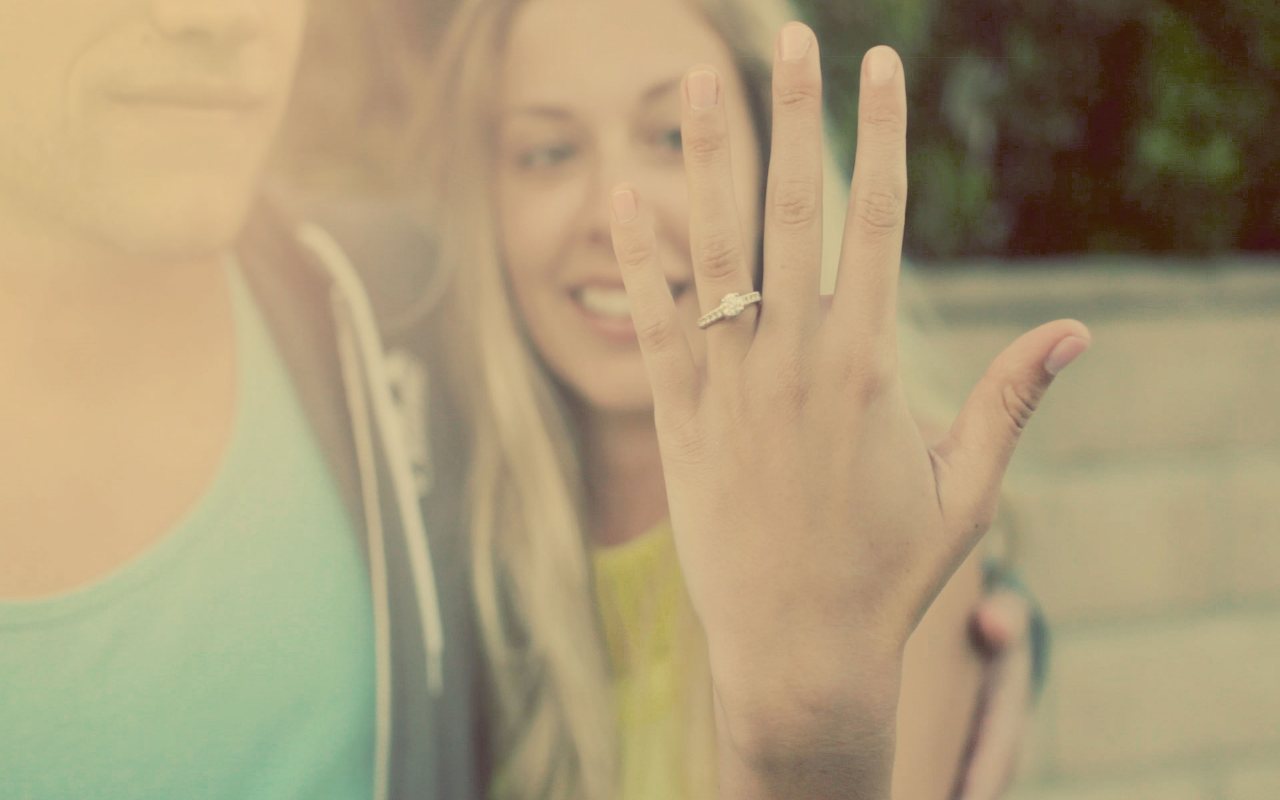
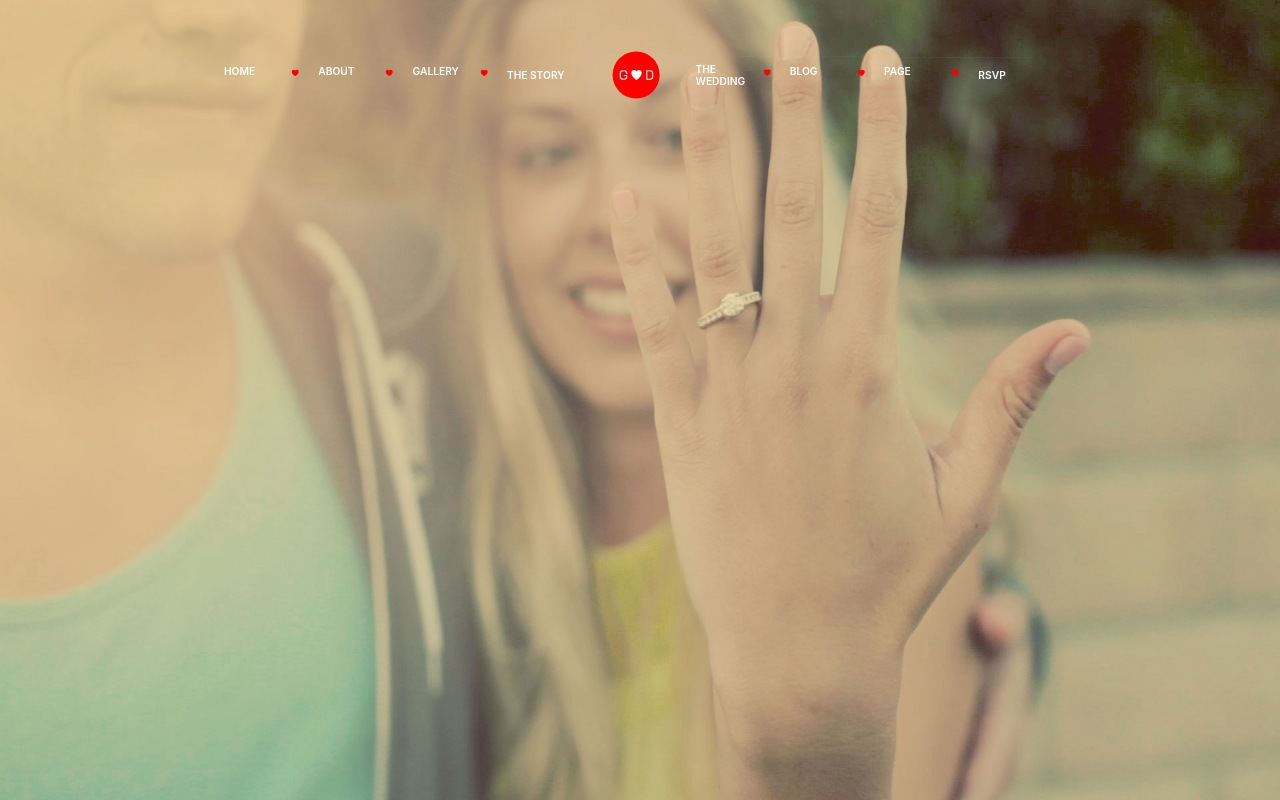
Before and after one commit to Abhishekr2122/code-nimbus-assignment, a React (Create React App) app: page / in a window 1280 px wide. Built offline with nearby package versions, Linux system fonts and the light colour scheme.

Commit message:
Built nav element.

```diff
--- a/src/components/NavBar.js
+++ b/src/components/NavBar.js
@@ -1,9 +1,64 @@
+import HeartIcon from "../ui/HeartIcon";
 import "./navbar.css";
-
+import { TbLetterG } from "react-icons/tb";
+import { IoIosHeart } from "react-icons/io";
+import { TbLetterD } from "react-icons/tb";
 export default function NavBar() {
   return (
     <div className="nav">
-      <div className="content-container"></div>
+      <div className="content-container">
+        <div className="content">
+          <div className="text-container">HOME</div>
+          <div>
+            <HeartIcon />
+          </div>
+        </div>
+        <div className="content">
+          <div className="text-container">ABOUT</div>
+          <div>
+            <HeartIcon />
+          </div>
+        </div>
+        <div className="content">
+          <div className="text-container">GALLERY</div>
+          <div>
+            <HeartIcon />
+          </div>
+        </div>
+        <div className="content">
+          <div className="text-container">THE STORY</div>
+        </div>
+
+        <div className="content">
+          <div className="logo-container">
+            <TbLetterG />
+            <IoIosHeart />
+            <TbLetterD />
+          </div>
+        </div>
+
+        <div className="content">
+          <div className="text-container">THE WEDDING</div>
+          <div>
+            <HeartIcon />
+          </div>
+        </div>
+        <div className="content">
+          <div className="text-container">BLOG</div>
+          <div>
+            <HeartIcon />
+          </div>
+        </div>
+        <div className="content">
+          <div className="text-container">PAGE</div>
+          <div>
+            <HeartIcon />
+          </div>
+        </div>
+        <div className="content">
+          <div className="text-container">RSVP</div>
+        </div>
+      </div>
     </div>
   );
 }
--- a/src/components/navbar.css
+++ b/src/components/navbar.css
@@ -1,6 +1,44 @@
 .nav {
-  height: 80px;
   width: 100%;
-  background: transparent;
-  /* border: 1px solid black; */
+  height: 150px;
+  display: flex;
+  align-items: center;
+  justify-content: center;
+  color: white;
 }
+
+.content-container {
+  width: 65%;
+  height: 100%;
+  display: flex;
+  align-items: center;
+  justify-content: center;
+  /* border: 1px solid blue; */
+  gap: 2%;
+}
+
+.content {
+  display: flex;
+  gap: 20%;
+  width: 100%;
+  /* border: 1px solid red; */
+}
+
+.text-container {
+  width: 100%;
+  font-size: 0.8vw;
+  text-align: start;
+  font-weight: 620;
+  /* border: 1px solid green; */
+}
+
+.logo-container {
+  display: flex;
+  justify-content: center;
+  align-items: center;
+  clip-path: circle();
+  background-color: red;
+  padding: 20%;
+  width: 50%;
+  /* border: 1px solid blue; */
+}
--- /dev/null
+++ b/src/ui/HeartIcon.js
@@ -0,0 +1,5 @@
+import { IoHeartSharp } from "react-icons/io5";
+
+export default function HeartIcon() {
+  return <IoHeartSharp style={{ color: "red", height: "80%", width: "80%" }} />;
+}
```
